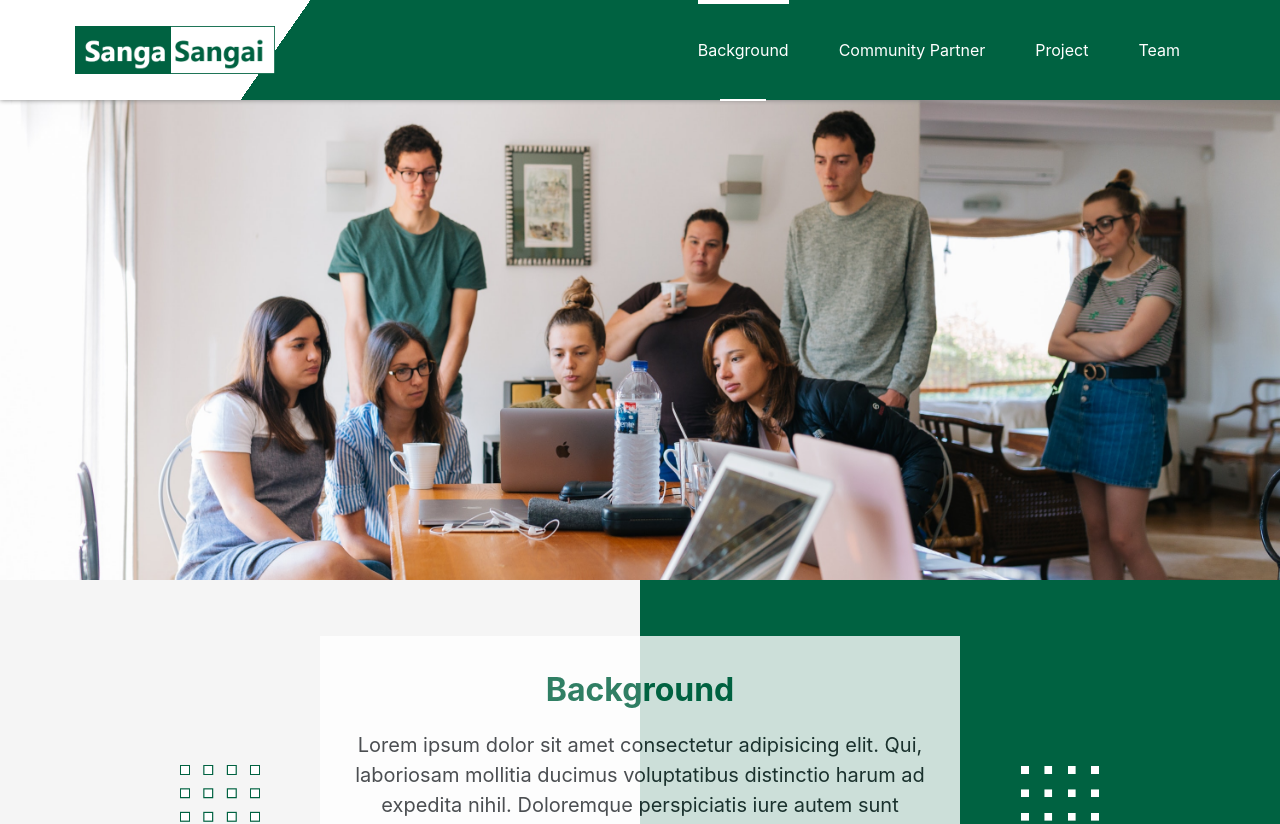
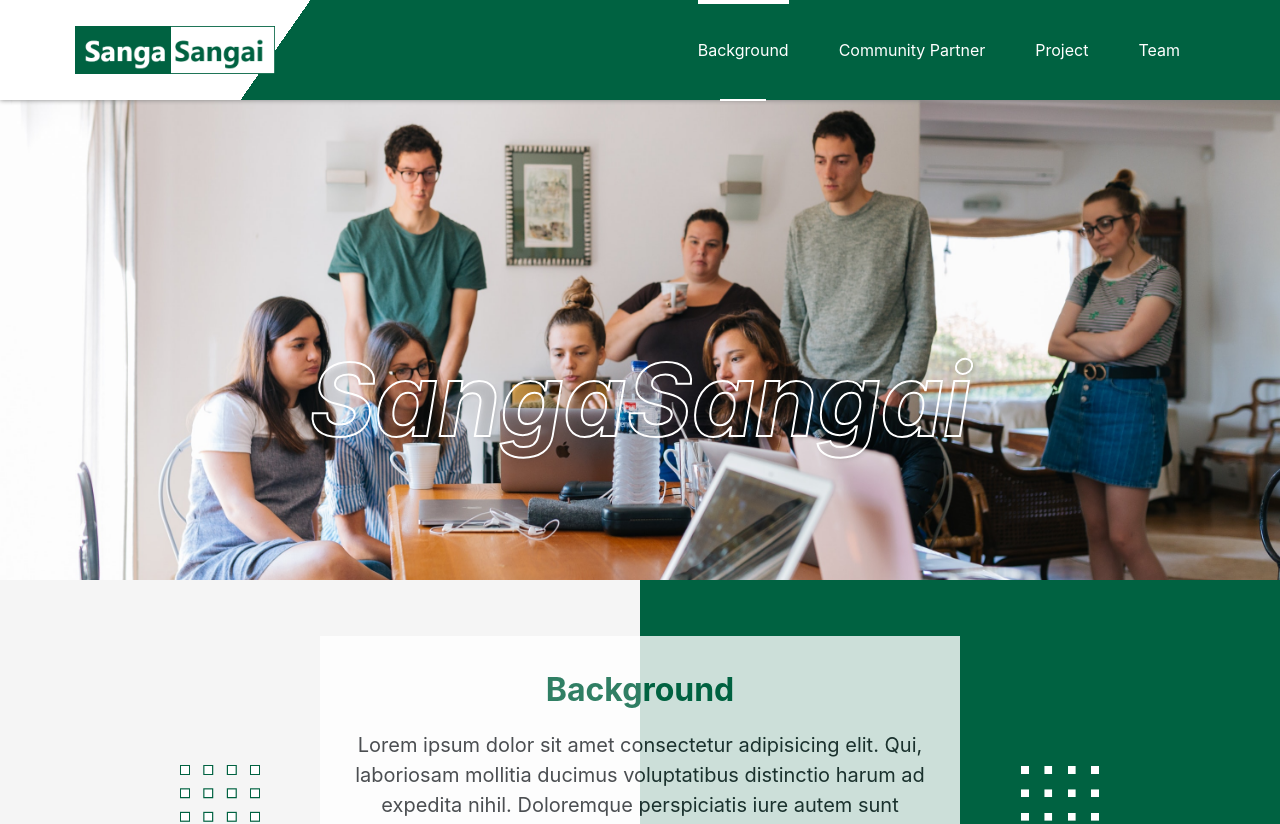
Before and after one commit to riyaasthaa/sangasangai, a React (Create React App) app: page / in a window 1280 px wide. Shown: the top 824 px of the page. Built offline with nearby package versions, Linux system fonts and the light colour scheme.

Commit message:
adding text to image

```diff
--- a/src/css/Home.css
+++ b/src/css/Home.css
@@ -15,6 +15,8 @@
   text-align: center;
   /* padding: 20px; */
 }
+
+
 
 /* Meet our team */
 
--- a/src/pages/Home.js
+++ b/src/pages/Home.js
@@ -48,6 +48,24 @@ const Home = () => {
               padding: "0",
             }}
           />
+          <div
+            className="team-text"
+            style={{
+              position: "absolute",
+              top: "50%",
+              left: "50%",
+              transform: "translate(-50%, -50%)",
+              fontSize: "100px",
+              fontWeight: "bold",
+              textShadow: "2px 2px 4px rgba(0, 0, 0, 0.1)",
+              fontStyle: "italic",
+              color: "transparent",
+              WebkitTextStroke: "2px white",
+              WebkitBackgroundClip: "text",
+            }}
+          >
+            SangaSangai
+          </div>
         </div>
         <Background />
 
```
